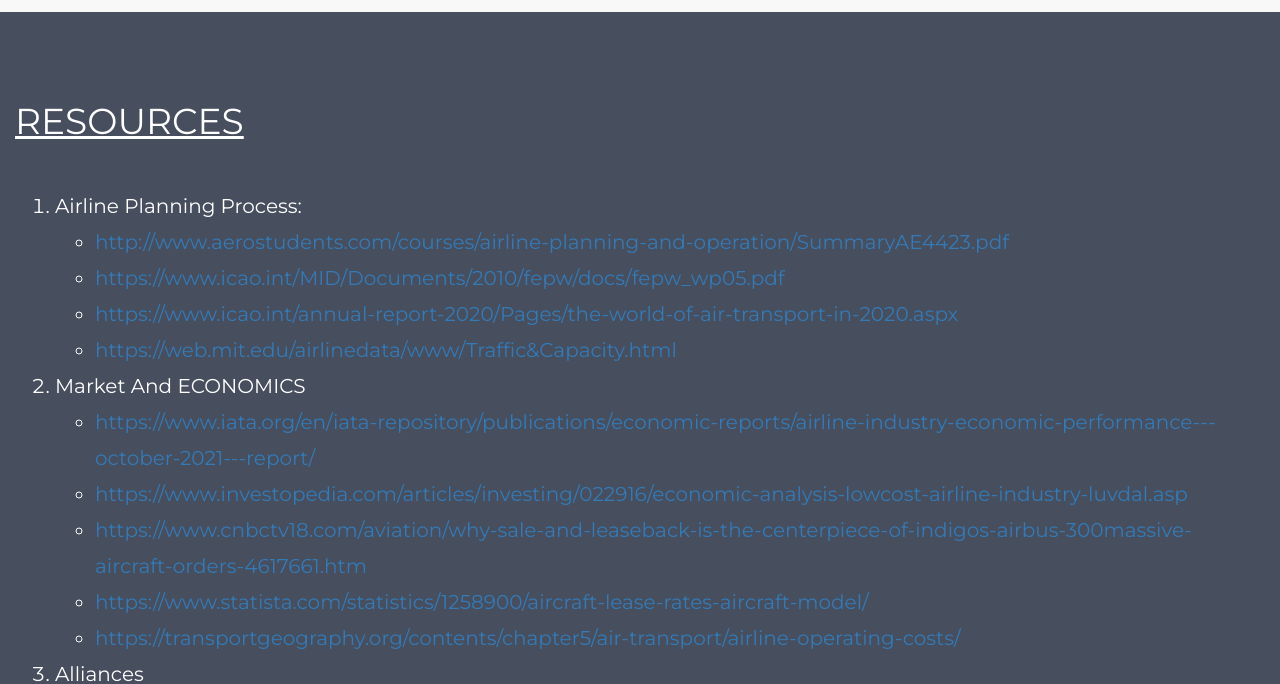
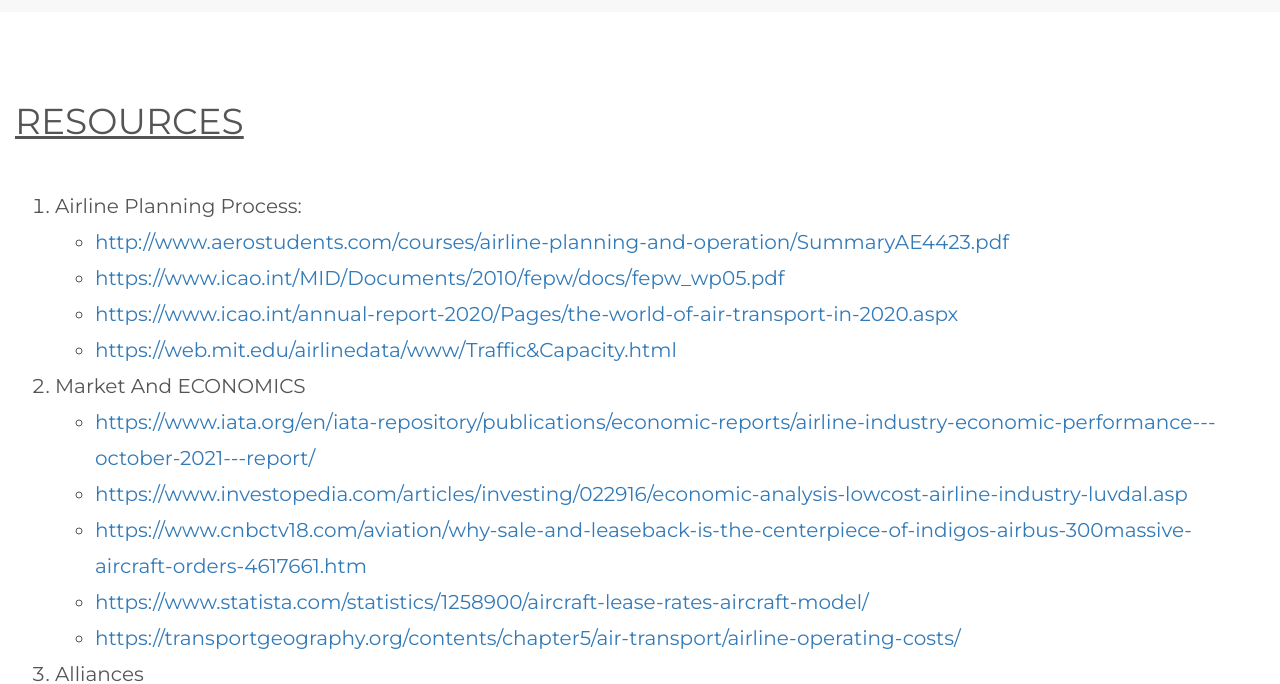
Before and after one commit to PerusingAviationIndustry/PerusingAviationIndustry.github.io, a plain HTML site: page resources.html in a window 1280 px wide. Shown: the part 118-802 px from the top of the page. Drawn offline with nearby package versions, Linux system fonts and the light colour scheme.

Commit message:
Update resources.html

```diff
--- a/resources.html
+++ b/resources.html
@@ -85,7 +85,7 @@
   </div>
 </nav>
 
-<div class="container-fluid bg-2 margint marginl text">
+<div class="container-fluid bg-3 margint marginl text">
   <h1>
     <U>RESOURCES</U>
   </h1> <br>
```
